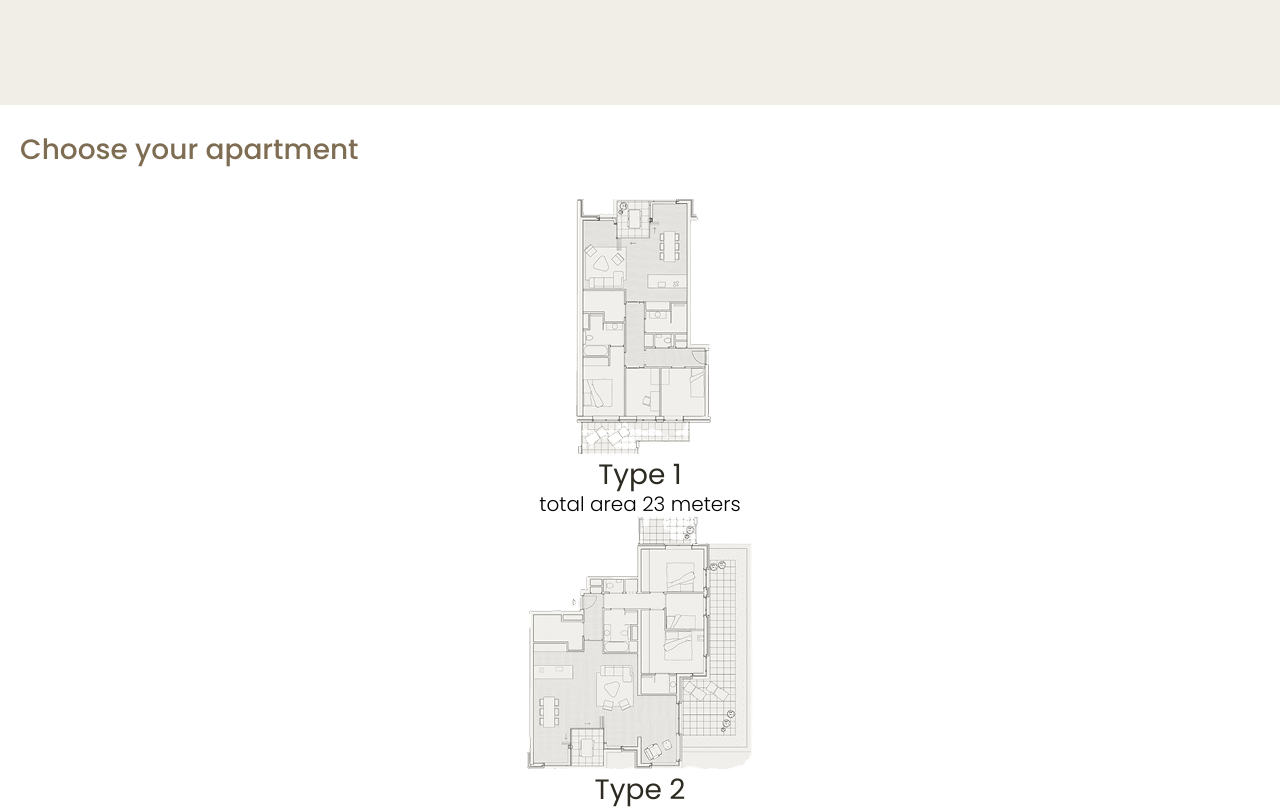
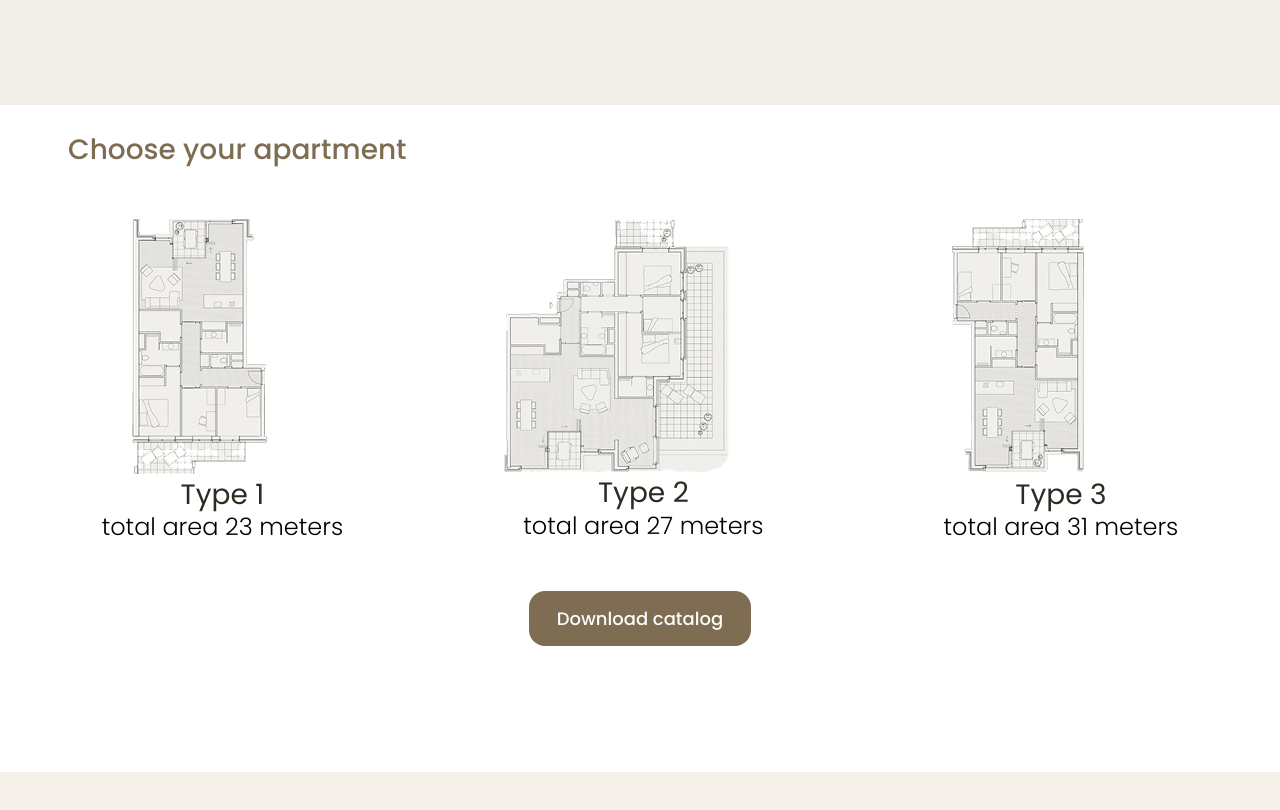
Before and after one commit to Odinterror/final-project, a plain HTML site: page index.html in a window 1280 px wide. Shown: the part 1460-2270 px from the top of the page. Drawn offline with Linux system fonts and the light colour scheme; a script that the page names is missing.

Commit message:
Deploying to gh-pages from @ Odinterror/final-project@5864876bddc43fd56cc0a44b4dcc685d68353148 🚀

```diff
--- a/assets/index.css
+++ b/assets/index.css
@@ -630,17 +630,28 @@ meter {
   display: -webkit-flex;
   display: -moz-box;
   display: flex;
-  display: flex;
+  -webkit-box-align: center;
+  -webkit-align-items: center;
+     -moz-box-align: center;
+          align-items: center;
+  gap: 28px;
   -webkit-box-orient: vertical;
   -webkit-box-direction: normal;
   -webkit-flex-direction: column;
      -moz-box-orient: vertical;
      -moz-box-direction: normal;
           flex-direction: column;
-  -webkit-box-align: center;
-  -webkit-align-items: center;
-     -moz-box-align: center;
-          align-items: center;
+  margin-bottom: 28px;
+}
+
+.apartment-item:hover {
+  border: 2px solid #7E6D53;
+  border-radius: 16px;
+}
+
+.apartment-item {
+  padding-top: 20px;
+  padding-bottom: 20px;
 }
 
 .apartment-subtitle {
@@ -658,6 +669,22 @@ meter {
   font-size: 20px;
   line-height: 130%;
   text-align: center;
+}
+.apartment-download {
+  display: block;
+  width: 240;
+  height: 54;
+  border-radius: 16px;
+  padding-top: 14px;
+  padding-right: 28px;
+  padding-bottom: 14px;
+  padding-left: 28px;
+  background-color: #7E6D53;
+  font-family: Poppins;
+  font-weight: 500;
+  font-size: 18px;
+  color: #FCFCFB;
+  margin: 0 auto;
 }
 
 .gallery {
@@ -1079,6 +1106,32 @@ meter {
     width: 256px;
     height: 54px;
   }
+  .apartment {
+    height: 1064px;
+  }
+  .apartament-title {
+    margin-left: 32px;
+  }
+  .apartment-list {
+    -webkit-box-orient: horizontal;
+    -webkit-box-direction: normal;
+    -webkit-flex-direction: row;
+       -moz-box-orient: horizontal;
+       -moz-box-direction: normal;
+            flex-direction: row;
+    gap: 33px;
+    -webkit-flex-wrap: wrap;
+            flex-wrap: wrap;
+    -webkit-box-pack: center;
+    -webkit-justify-content: center;
+       -moz-box-pack: center;
+            justify-content: center;
+  }
+  .apartment-text {
+    font-size: 24px;
+    margin-left: 30px;
+    margin-right: 30px;
+  }
 }
 @media (min-width: 1024px){
   .gallery-slider {
@@ -1129,6 +1182,11 @@ meter {
   }
   .gallery-dots {
     bottom: -24px;
+  }
+}
+@media screen and (min-width: 1024px){
+  .apartment {
+    height: 643px;
   }
 }
 @media (min-width: 1025px){
@@ -1319,6 +1377,12 @@ meter {
   .view-button {
     margin-top: 445px;
   }
+  .apartament-title {
+    margin-left: 68px;
+  }
+  .apartment-list {
+    gap: 120px;
+  }
 }
 @media (max-width: 768px){
   .header .header-button {
```
